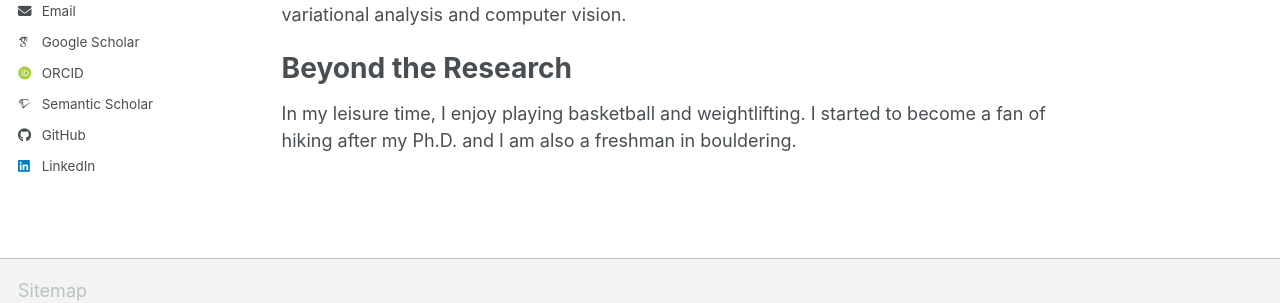
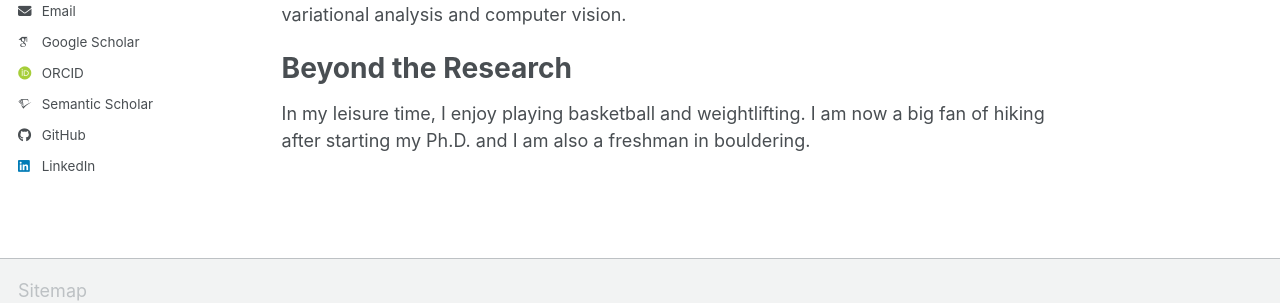
Before and after one commit to xiaokaichen2000/xiaokaichen2000.github.io, a Jekyll site: the page built from _pages/about.md, in a window 1280 px wide. Shown: the part 456-759 px from the top of the page. Built offline with Jekyll 4.4.1, drawn with Linux system fonts in a browser that asks for light colours; some web fonts are replaced; a script bundle is joined from its source files by our own code; library files that are not in the unit come from our copies.

Commit message:
Update about.md

```diff
--- a/_pages/about.md
+++ b/_pages/about.md
@@ -18,4 +18,4 @@
 Beyond the Research
 ======
 
-In my leisure time, I enjoy playing basketball and weightlifting. I started to become a fan of hiking after my Ph.D. and I am also a freshman in bouldering.
+In my leisure time, I enjoy playing basketball and weightlifting. I am now a big fan of hiking after starting my Ph.D. and I am also a freshman in bouldering.
```
